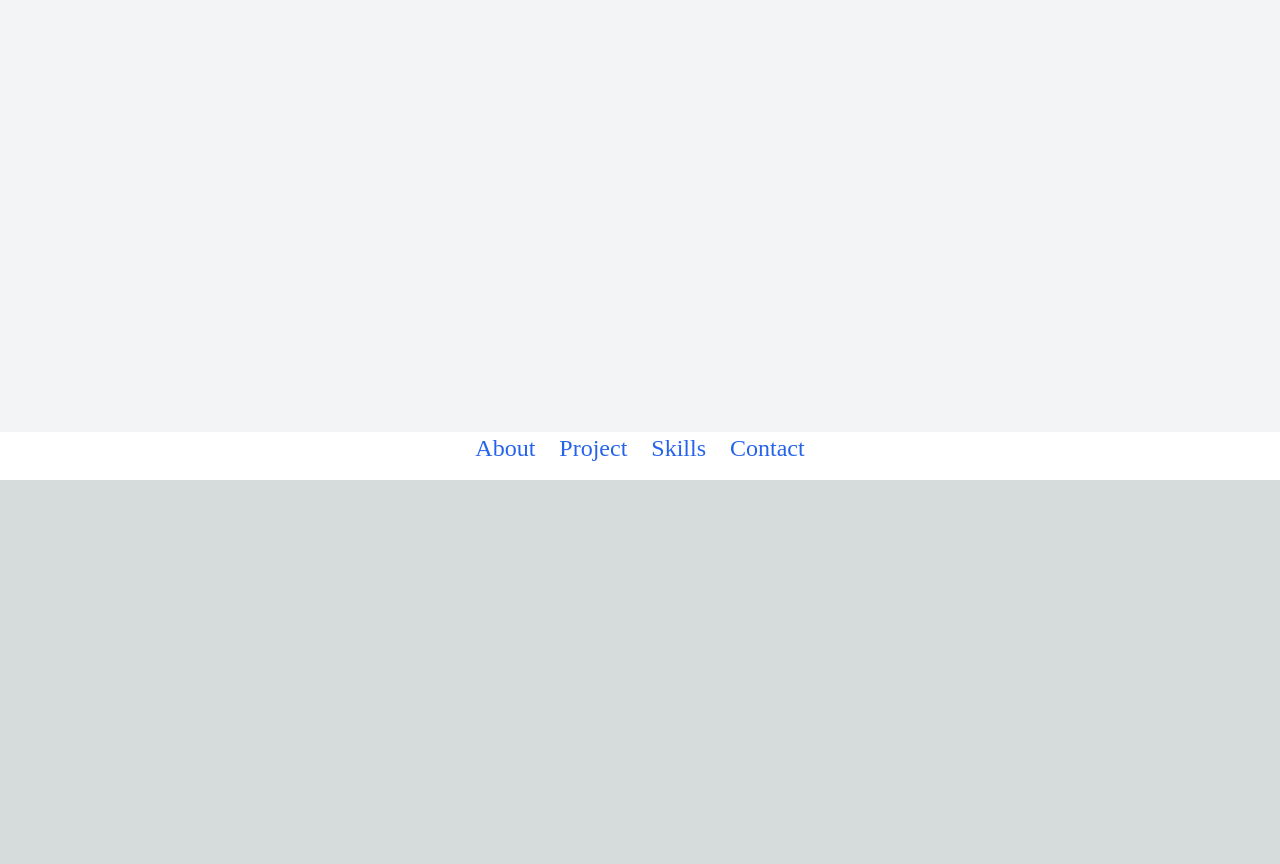
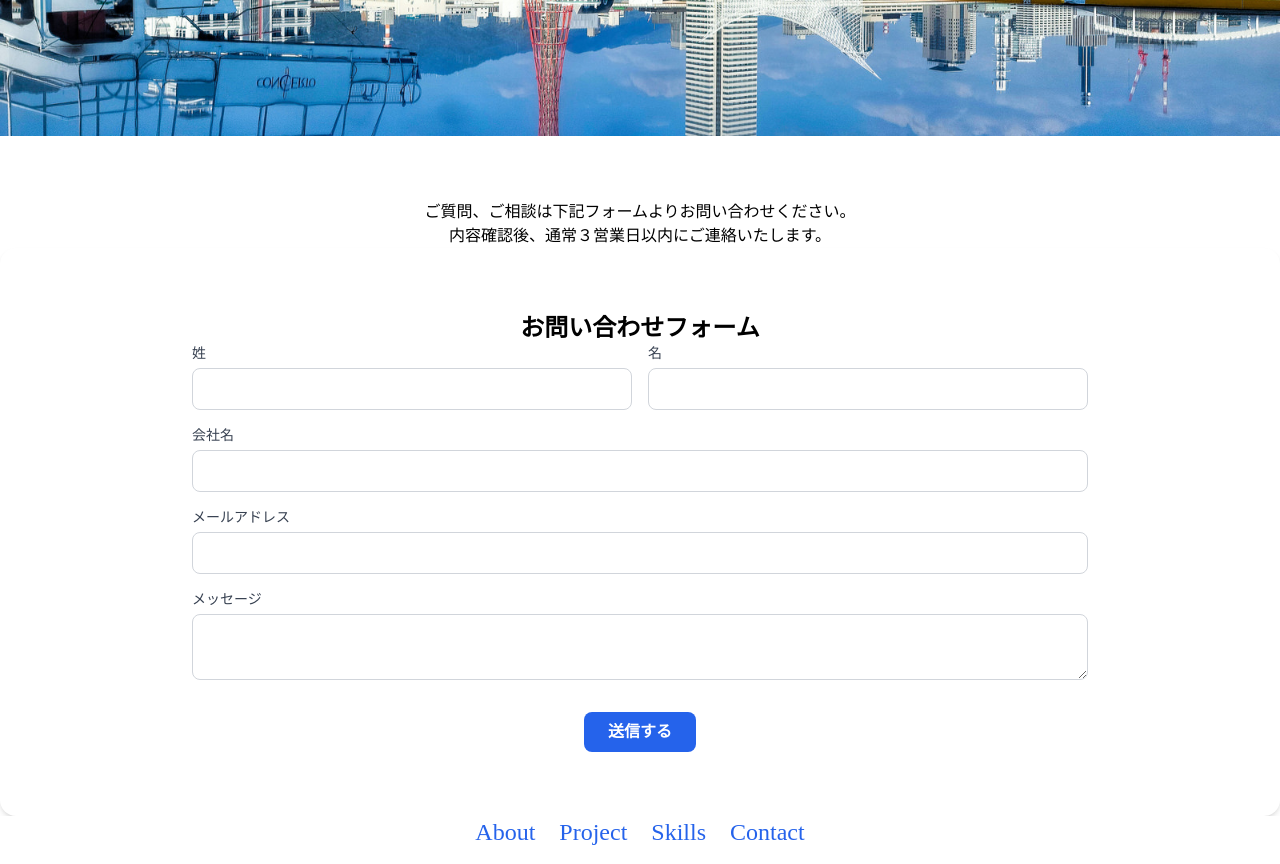
Before and after one commit to a22-air/my-page-project, a Next.js app: page /contact in a window 1280 px wide. Before the commit this address had no page. Shown: the part 320-1184 px from the top of the page. Before the commit the page ends 800 px from the top, so only its background shows below. Built offline with nearby package versions, Linux system fonts and the light colour scheme.

Commit message:
お問い合わせページの実装

```diff
--- /dev/null
+++ b/app/_actions/contact.ts
@@ -0,0 +1,104 @@
+"use server";
+
+function validateEmail(email: string) {
+  const pattern = /^[^\s@]+@[^\s@]+\.[^\s@]+$/;
+  return pattern.test(email);
+}
+
+export async function createContactData(_prevState: any, formData: FormData) {
+  const rawFormData = {
+    lastname: formData.get("lastName") as string,
+    firstname: formData.get("firstName") as string,
+    company: formData.get("company") as string,
+    email: formData.get("email") as string,
+    message: formData.get("message") as string,
+  };
+
+  if (!rawFormData.lastname) {
+    return {
+      status: "error",
+      message: "姓を入力してください",
+    };
+  }
+  if (!rawFormData.firstname) {
+    return {
+      status: "error",
+      message: "名を入力してください",
+    };
+  }
+  if (!rawFormData.company) {
+    return {
+      status: "error",
+      message: "会社名を入力してください",
+    };
+  }
+  if (!rawFormData.email) {
+    return {
+      status: "error",
+      message: "メールアドレスを入力してください",
+    };
+  }
+  if (!validateEmail(rawFormData.email)) {
+    return {
+      status: "error",
+      message: "メールアドレスの形式が誤っています",
+    };
+  }
+  if (!rawFormData.message) {
+    return {
+      status: "error",
+      message: "メッセージを入力してください",
+    };
+  }
+
+  const result = await fetch(
+    `https://api.hsforms.com/submissions/v3/integration/submit/${process.env.HUBSPOT_PORTAL_ID}/${process.env.HUBSPOT_FORM_ID}`,
+    {
+      method: "POST",
+      headers: {
+        "Content-Type": "application/json",
+      },
+      body: JSON.stringify({
+        fields: [
+          {
+            objectTypeId: "0-1",
+            name: "lastname",
+            value: rawFormData.lastname,
+          },
+          {
+            objectTypeId: "0-1",
+            name: "firstname",
+            value: rawFormData.firstname,
+          },
+          {
+            objectTypeId: "0-1",
+            name: "company",
+            value: rawFormData.company,
+          },
+          {
+            objectTypeId: "0-1",
+            name: "email",
+            value: rawFormData.email,
+          },
+          {
+            objectTypeId: "0-1",
+            name: "message",
+            value: rawFormData.message,
+          },
+        ],
+      }),
+    }
+  );
+
+  try {
+    await result.json();
+  } catch (e) {
+    console.log(e);
+    return {
+      status: "error",
+      message: "お問い合わせに失敗しました",
+    };
+  }
+
+  return { status: "success", message: "OK" };
+}
--- /dev/null
+++ b/app/_components/ContactForm/index.tsx
@@ -0,0 +1,89 @@
+"use client";
+
+import { createContactData } from "@/app/_actions/contact";
+import { useFormState } from "react-dom";
+
+const initialState = {
+  status: "",
+  message: "",
+};
+
+export default function ContactForm() {
+  const [state, formAction] = useFormState(createContactData, initialState);
+  console.log(state);
+  if (state.status === "success") {
+    return (
+      <div className="flex items-center justify-center bg-white p-8 h-80">
+        <p className="bg-gray-100 text-black text-center p-8 rounded-xl w-full max-w-xl">
+          お問い合わせいただき、ありがとうございます。
+          <br />
+          お返事まで今しばらくお待ちください。
+        </p>
+      </div>
+    );
+  }
+  return (
+    <div className="py-16 px-48 bg-white rounded-2xl shadow-md text-black">
+      <h2 className="text-2xl font-bold text-center">お問い合わせフォーム</h2>
+      <form action={formAction} method="POST" className="space-y-4">
+        <div className="flex space-x-4">
+          <div className="w-1/2">
+            <label htmlFor="lastName" className="block text-sm font-medium text-gray-700">姓</label>
+            <input
+              type="text"
+              id="lastName"
+              name="lastName"
+              required
+              className="mt-1 block w-full rounded-lg border border-gray-300 p-2 focus:ring-blue-500 focus:border-blue-500"
+            />
+          </div>
+          <div className="w-1/2">
+            <label htmlFor="firstName" className="block text-sm font-medium text-gray-700">名</label>
+            <input
+              type="text"
+              id="firstName"
+              name="firstName"
+              required
+              className="mt-1 block w-full rounded-lg border border-gray-300 p-2 focus:ring-blue-500 focus:border-blue-500"
+            />
+          </div>
+        </div>
+        <div>
+          <label htmlFor="company" className="block text-sm font-medium text-gray-700">会社名</label>
+          <input
+            type="text"
+            id="company"
+            name="company"
+            className="mt-1 block w-full rounded-lg border border-gray-300 p-2 focus:ring-blue-500 focus:border-blue-500"
+          />
+        </div>
+        <div>
+          <label htmlFor="email" className="block text-sm font-medium text-gray-700">メールアドレス</label>
+          <input
+            type="email"
+            id="email"
+            name="email"
+            required
+            className="mt-1 block w-full rounded-lg border border-gray-300 p-2 focus:ring-blue-500 focus:border-blue-500"
+          />
+        </div>
+        <div>
+          <label htmlFor="message" className="block text-sm font-medium text-gray-700">メッセージ</label>
+          <textarea
+            id="message"
+            name="message"
+            required
+            className="mt-1 block w-full rounded-lg border border-gray-300 p-2 focus:ring-blue-500 focus:border-blue-500"
+          ></textarea>
+        </div>
+        <div className="text-center">
+          <button
+            type="submit"
+            className="mt-4 px-6 py-2 bg-blue-600 text-white font-semibold rounded-lg hover:bg-blue-700 transition-colors"
+          >送信する
+          </button>
+        </div>
+      </form>
+    </div>
+  );
+}
--- /dev/null
+++ b/app/contact/layout.tsx
@@ -0,0 +1,14 @@
+import Hero from "@/app/_components/Hero";
+
+type Props = {
+  children: React.ReactNode;
+};
+
+export default function RootLayout({ children }: Props) {
+  return (
+    <>
+    <Hero title="Contact" />
+    {children}
+    </>
+  )
+}
--- /dev/null
+++ b/app/contact/page.tsx
@@ -0,0 +1,14 @@
+import ContactForm from "@/app/_components/ContactForm";
+
+export default function Page() {
+  return (
+  <div className="bg-white pt-16">
+    <p className="text-black text-center">
+      ご質問、ご相談は下記フォームよりお問い合わせください。
+      <br />
+      内容確認後、通常３営業日以内にご連絡いたします。
+    </p>
+    <ContactForm />
+  </div>
+  )
+};
```
